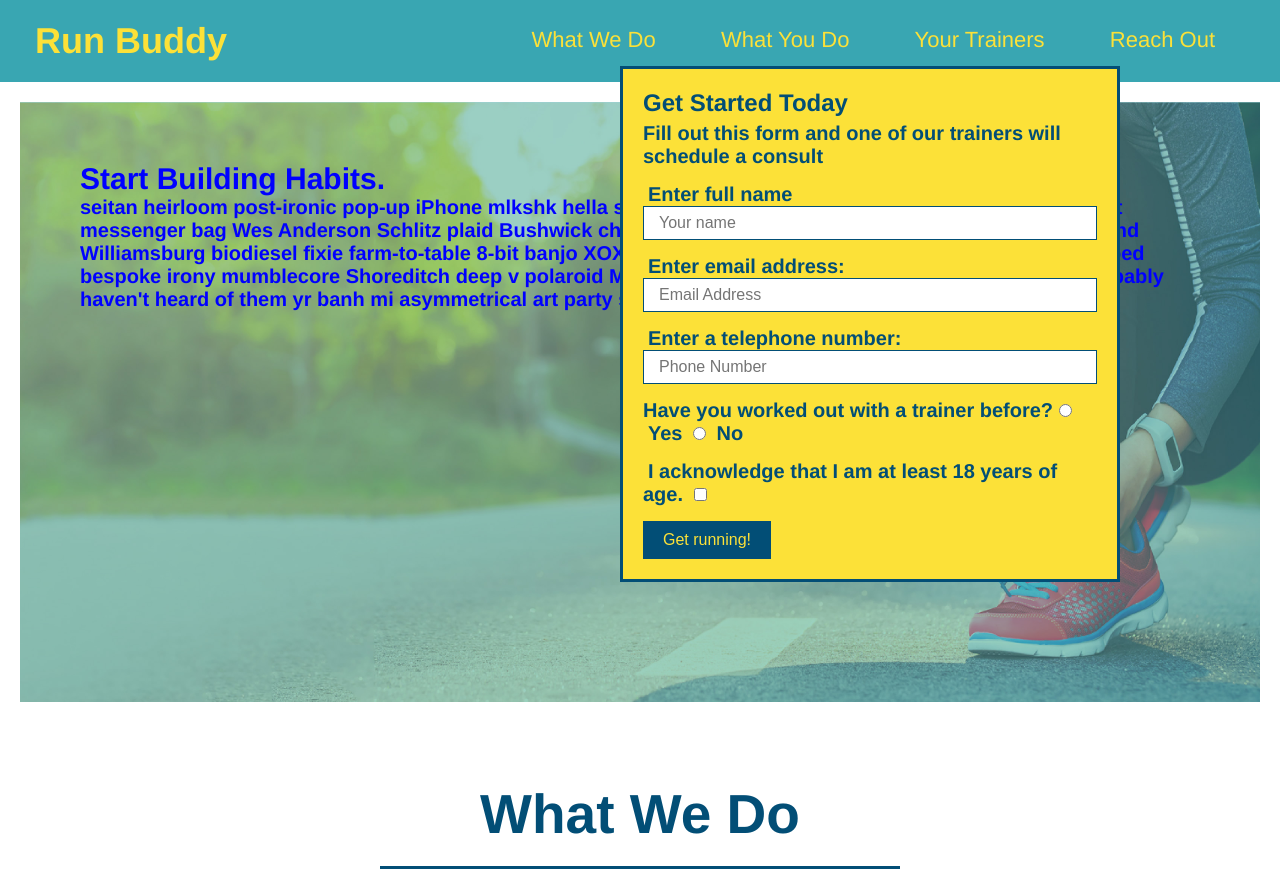
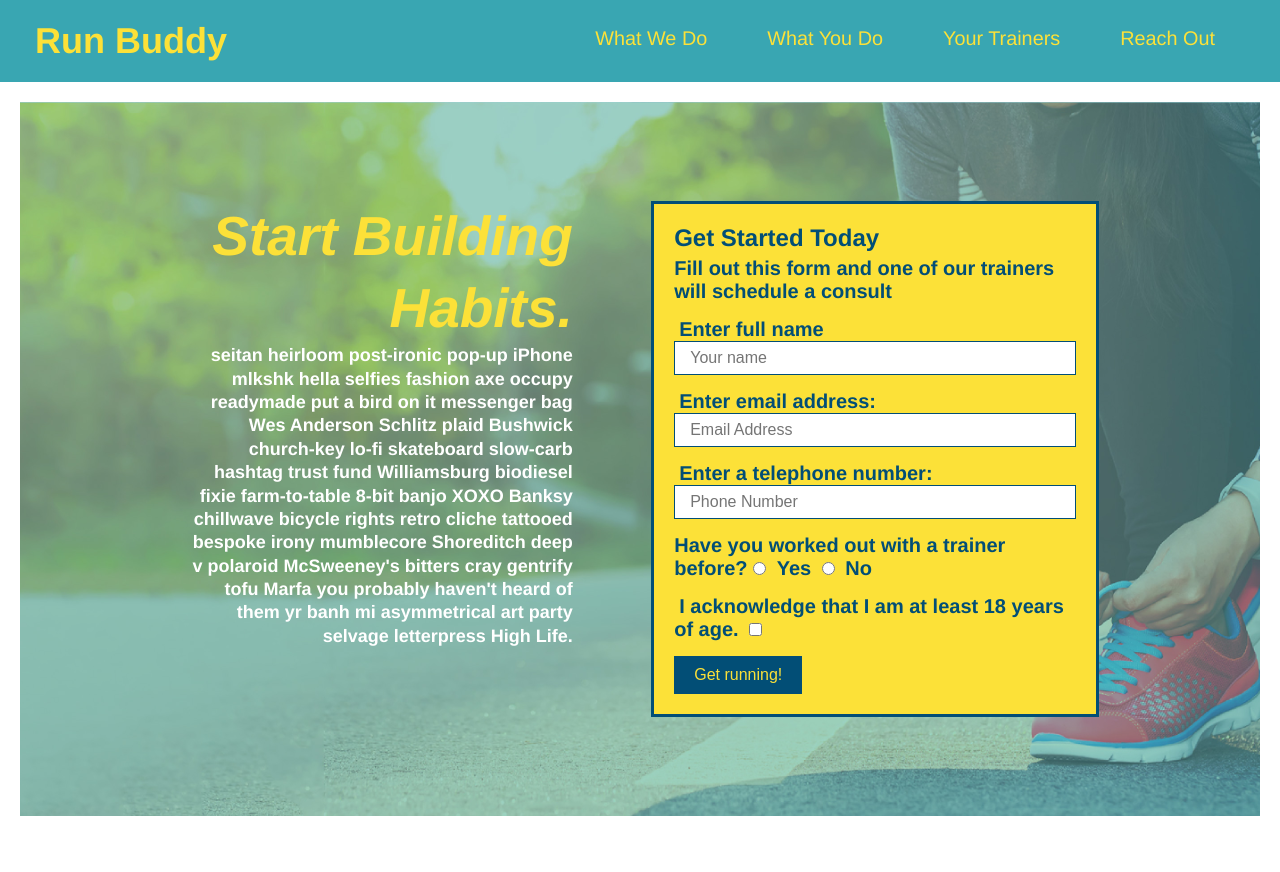
Before and after one commit to andrewahler/Run-buddy-2.0, a plain HTML site: page index.html in a window 1280 px wide. Shown: the top 872 px of the page. Drawn offline with Linux system fonts and the light colour scheme.

Commit message:
add flexbox to the hero

```diff
--- a/assets/css/style.css
+++ b/assets/css/style.css
@@ -27,13 +27,17 @@ header {
   header nav {
     margin: 7px 0;
   }
-  header nav ul li {
-    display: inline;
+  header nav ul {
+    display: flex;
+    flex-wrap: wrap;
+    justify-content: space-between;
+    align-items: center;
+    list-style: none;
   }
   header nav ul li a {
     margin: 0 30px;
     font-weight: lighter;
-    font-size: 22px;
+    font-size: 1.55vw;
   }
   header h1 {
     font-weight: bold;
@@ -42,18 +46,19 @@ header {
     margin: 0;
   }
   footer {
+    display: flex;
     background: #fce138;
     width: 100%;
     padding: 40px 35px;
+    justify-content: space-between;
+    flex-wrap: wrap;
   }
   footer h2 {
-    display: inline;
     color: #024e76;
     font-size: 30px;
     margin: 0;
   }
   footer div {
-    float: right;
     line-height: 1.5;
     text-align: right;
   }
@@ -70,32 +75,42 @@ header {
  /* Hero Style Start */
    .hero {
     background-image: url("../images/hero-bg.jpg");
-    height: 600px;
     background-size: cover;
     background-position: center;
-    position: relative;
+    display: flex;
+    justify-content: center;
+    flex-wrap: wrap;
+
   }
   /* Hero Style End */
   .hero-form {
     background-color: #fce138;
     padding: 20px;
-    width: 500px;
     color: #024e76;
+  }
+  .hero-cta {
+    width: 35%;
+    text-align: right;
+    margin: 3.5%;
+    color: #fff;
+    font-size: 18px;
+    line-height: 1.3;
+  }
+  .hero-cta h2 {
+    font-style: italic;
+    font-size: 55px;
+    color: #fce138;
   }
   .hero-form {
     border-style: solid;
     border-width: 3px;
     border-color: #024e76;
-  }
-  .hero-form {
     border: 3px solid #024e76;
     background-color: #fce138;
     padding: 20px;
-    width: 500px;
     color: #024e76;
-    position: absolute;
-    bottom: 120px;
-    right: 140px;
+    width: 40%;
+    margin: 3.5%;
   }
   .hero-form h3 {
     font-size: 24px;
```
